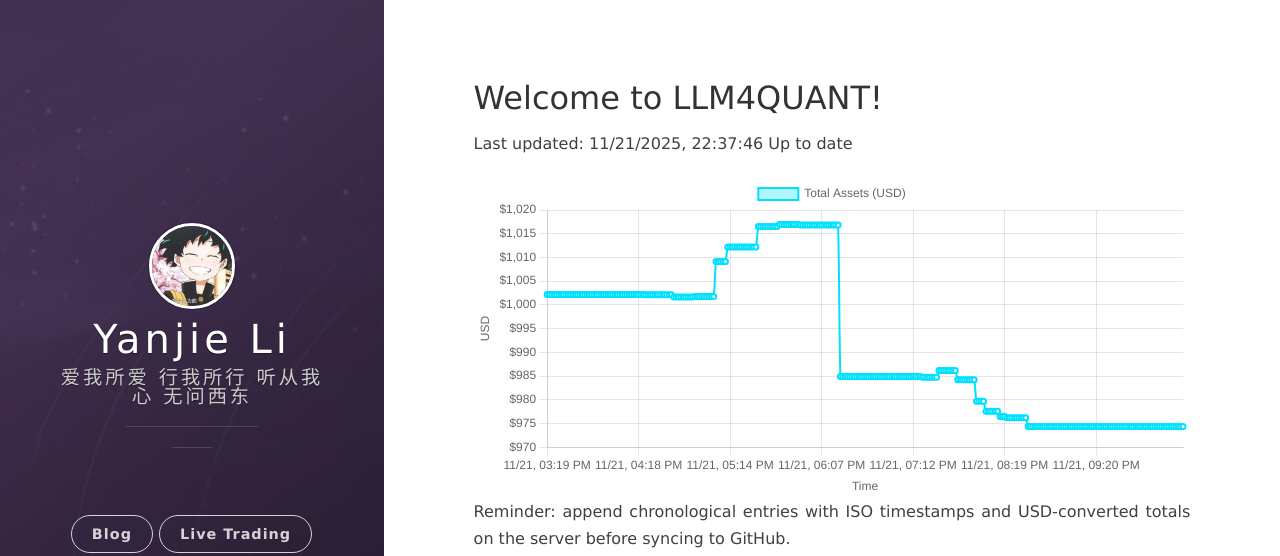
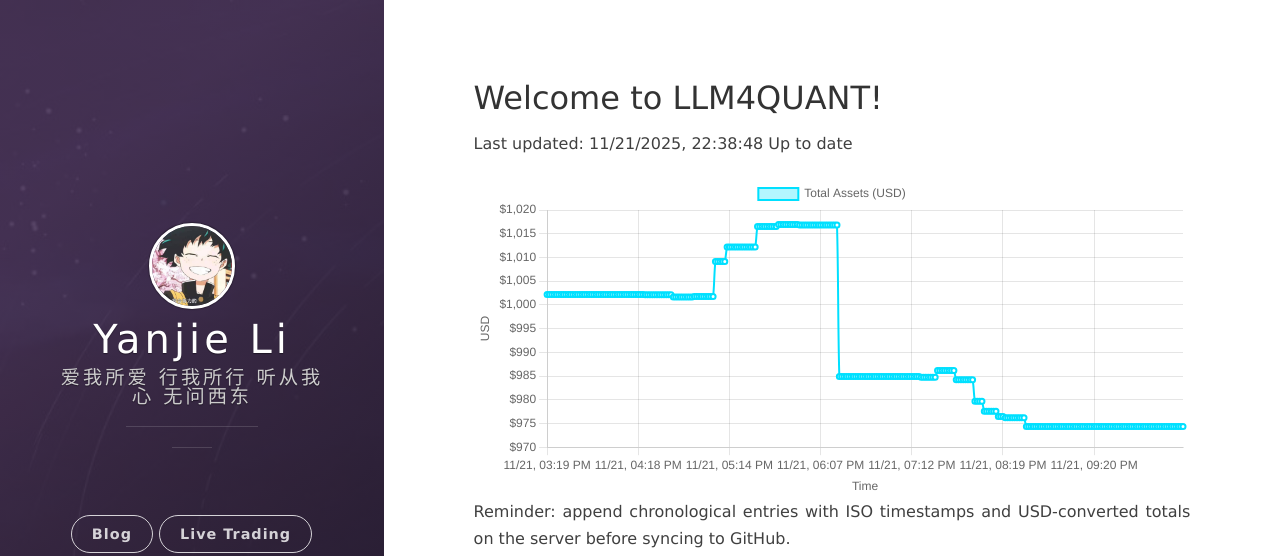
Before and after one commit to leeyegy/leeyegy.github.io, a Jekyll site: the page built from live-trading.html, in a window 1280 px wide. Shown: the top 556 px of the page. Built offline with Jekyll 4.4.1, drawn with Linux system fonts in a browser that asks for light colours; nearby versions of some CDN libraries.

Commit message:
AccountMonitor: update balance history 2025-11-22T06:38:48+08:00

```diff
--- a/assets/data/binance/balance-history.json
+++ b/assets/data/binance/balance-history.json
@@ -1,5 +1,5 @@
 {
-  "generatedAt": "2025-11-22T06:37:46+08:00",
+  "generatedAt": "2025-11-22T06:38:48+08:00",
   "asset": "total_usd_value",
   "history": [
     {
@@ -1089,6 +1089,10 @@
     {
       "timestamp": "2025-11-22T06:37:46+08:00",
       "totalUsd": 974.36593718
+    },
+    {
+      "timestamp": "2025-11-22T06:38:48+08:00",
+      "totalUsd": 974.36593718
     }
   ]
 }
```
